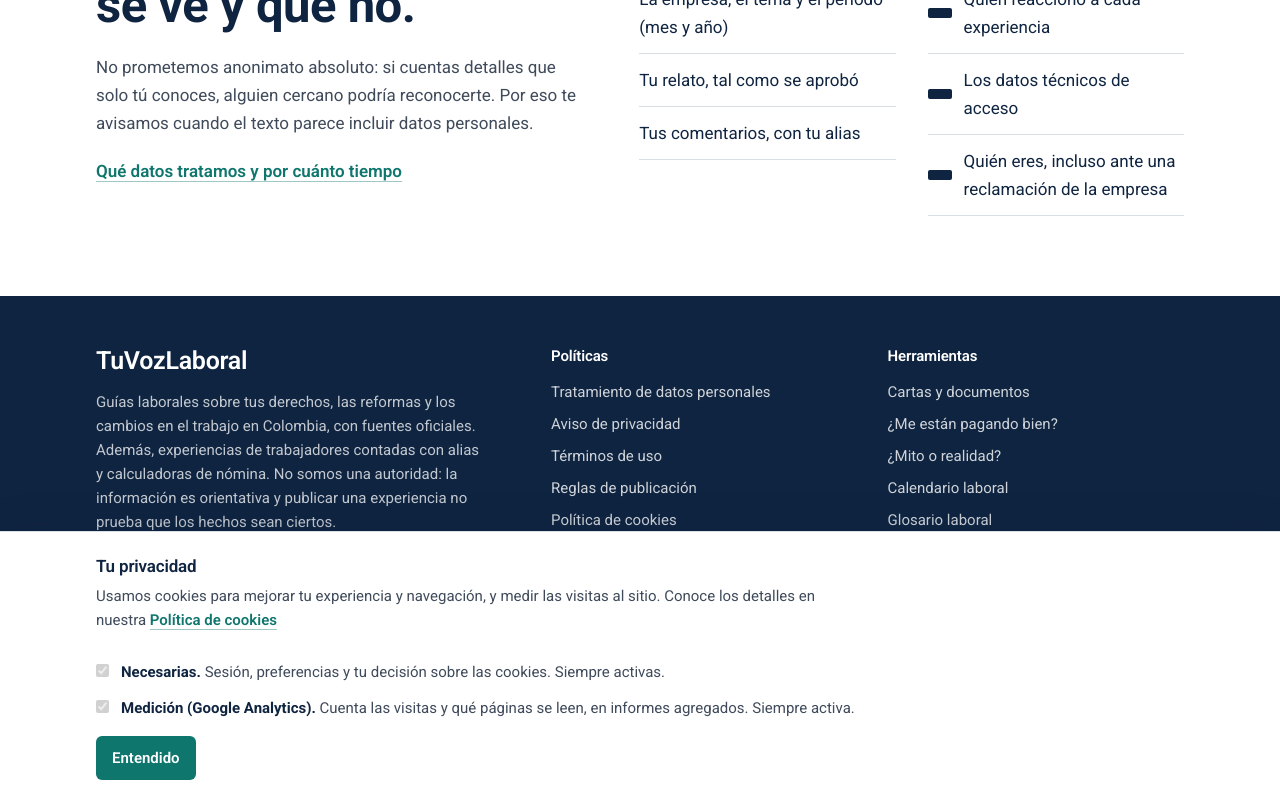
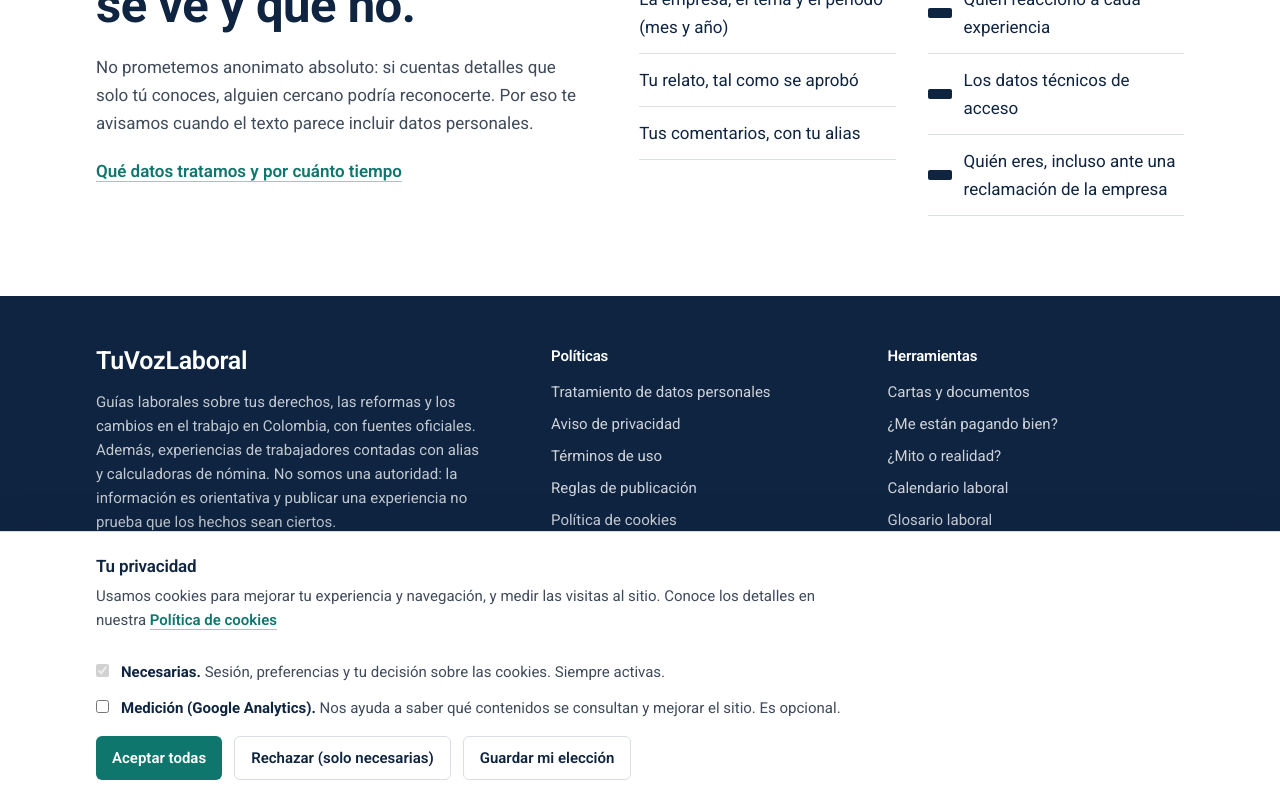
Before and after one commit to Javier0618/Voz-Laboral, a React (Vite) app: page / in a window 1280 px wide. Both pictures are taken after a click on the button "Preferencias de cookies". Shown: the part 4530-5330 px from the top of the page. Built offline with nearby package versions, Linux system fonts and the light colour scheme; no server answers; the database is empty.

Commit message:
Hacer efectivo rechazo de cookies opcionales y ajustar botones

```diff
--- a/src/components/CookieConsent.tsx
+++ b/src/components/CookieConsent.tsx
@@ -5,8 +5,8 @@ import { adsenseClient, hayServiciosOpcionales, iniciarGoogle, registrarPagina }
 
 /**
  * Aviso de cookies: aparece en la primera visita si hay Google Analytics o
- * AdSense. La medición (Analytics) está siempre activa y el aviso la informa;
- * solo la publicidad personalizada (AdSense) se acepta o se rechaza. Se
+ * AdSense. Las cookies opcionales de medición y publicidad requieren una
+ * elección explícita; las necesarias permanecen activas. Se
  * reabre desde «Preferencias de cookies», al pie de página. También registra
  * las páginas vistas.
  */
@@ -18,6 +18,7 @@ export function CookieConsent() {
   const [detalle, setDetalle] = useState(false);
   const previo = readConsent();
   const [ads, setAds] = useState(previo?.ads ?? false);
+  const [analytics, setAnalytics] = useState(previo?.analytics ?? false);
   const location = useLocation();
 
   useEffect(() => {
@@ -28,6 +29,7 @@ export function CookieConsent() {
     const abrir = () => {
       const c = readConsent();
       setAds(c?.ads ?? false);
+      setAnalytics(c?.analytics ?? false);
       setDetalle(true);
       setAbierto(true);
     };
@@ -74,8 +76,8 @@ export function CookieConsent() {
               <span><strong className="text-ink">Necesarias.</strong> <span className="text-slate">Sesión, preferencias y tu decisión sobre las cookies. Siempre activas.</span></span>
             </label>
             <label className="flex items-start gap-3 text-sm">
-              <input type="checkbox" checked disabled className="mt-1" />
-              <span><strong className="text-ink">Medición (Google Analytics).</strong> <span className="text-slate">Cuenta las visitas y qué páginas se leen, en informes agregados. Siempre activa.</span></span>
+              <input type="checkbox" checked={analytics} onChange={(e) => setAnalytics(e.target.checked)} className="mt-1" />
+              <span><strong className="text-ink">Medición (Google Analytics).</strong> <span className="text-slate">Nos ayuda a saber qué contenidos se consultan y mejorar el sitio. Es opcional.</span></span>
             </label>
             {conAnuncios && (
               <label className="flex items-start gap-3 text-sm">
@@ -90,15 +92,23 @@ export function CookieConsent() {
           {conAnuncios ? (
             <>
               <button type="button" className="btn-primary" onClick={() => guardar({ analytics: true, ads: true })}>Aceptar todas</button>
-              <button type="button" className="btn-secondary" onClick={() => guardar({ analytics: true, ads: false })}>Sin personalización</button>
+              <button type="button" className="btn-secondary" onClick={() => guardar({ analytics: false, ads: false })}>Rechazar (solo necesarias)</button>
               {detalle ? (
-                <button type="button" className="btn-secondary" onClick={() => guardar({ analytics: true, ads })}>Guardar mi elección</button>
+                <button type="button" className="btn-secondary" onClick={() => guardar({ analytics, ads })}>Guardar mi elección</button>
               ) : (
                 <button type="button" className="btn-link px-2" onClick={() => setDetalle(true)}>Configurar</button>
               )}
             </>
           ) : (
-            <button type="button" className="btn-primary" onClick={() => guardar({ analytics: true, ads: false })}>Entendido</button>
+            <>
+              <button type="button" className="btn-primary" onClick={() => guardar({ analytics: true, ads: false })}>Aceptar todas</button>
+              <button type="button" className="btn-secondary" onClick={() => guardar({ analytics: false, ads: false })}>Rechazar (solo necesarias)</button>
+              {detalle ? (
+                <button type="button" className="btn-secondary" onClick={() => guardar({ analytics, ads: false })}>Guardar mi elección</button>
+              ) : (
+                <button type="button" className="btn-link px-2" onClick={() => setDetalle(true)}>Configurar</button>
+              )}
+            </>
           )}
         </div>
       </div>
```
